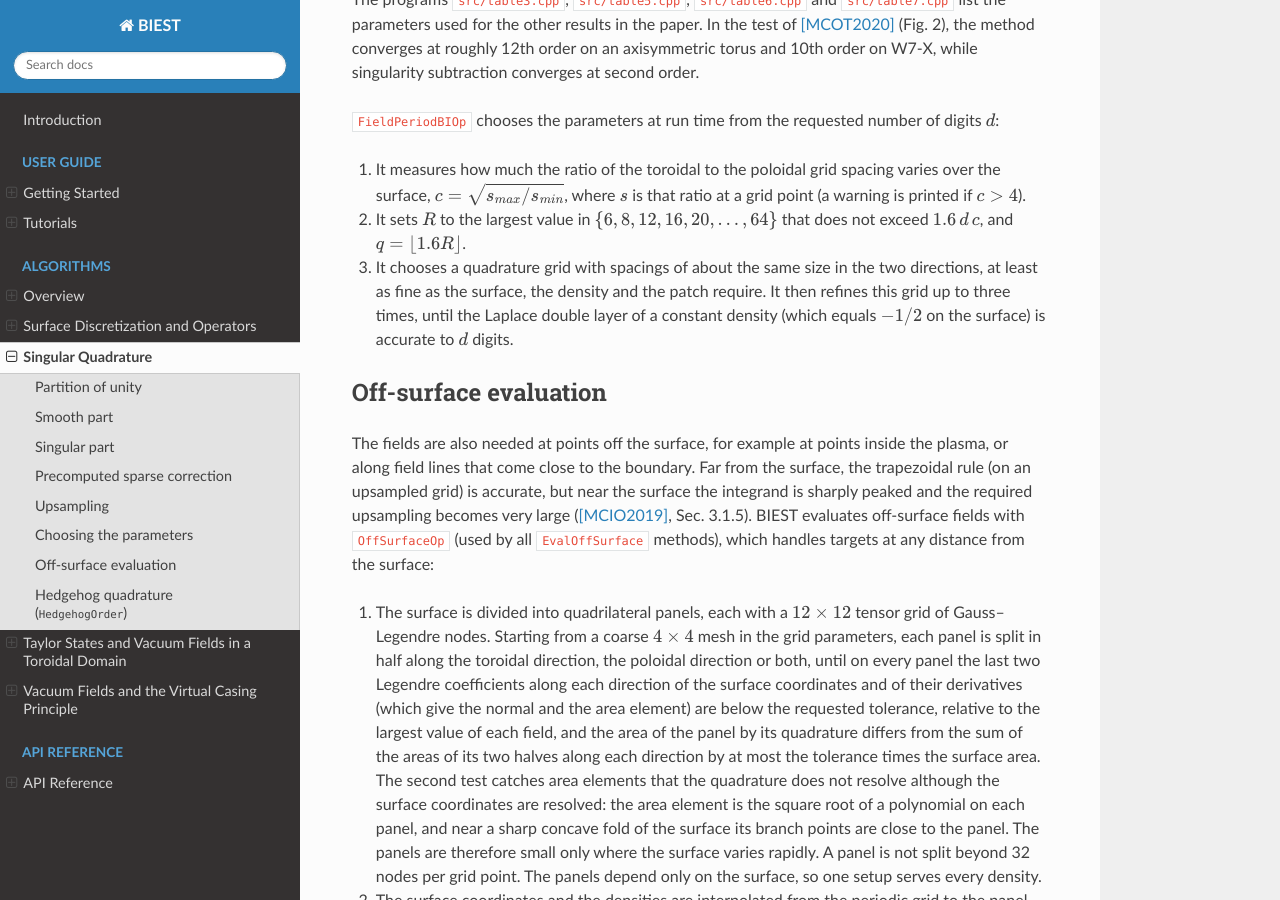
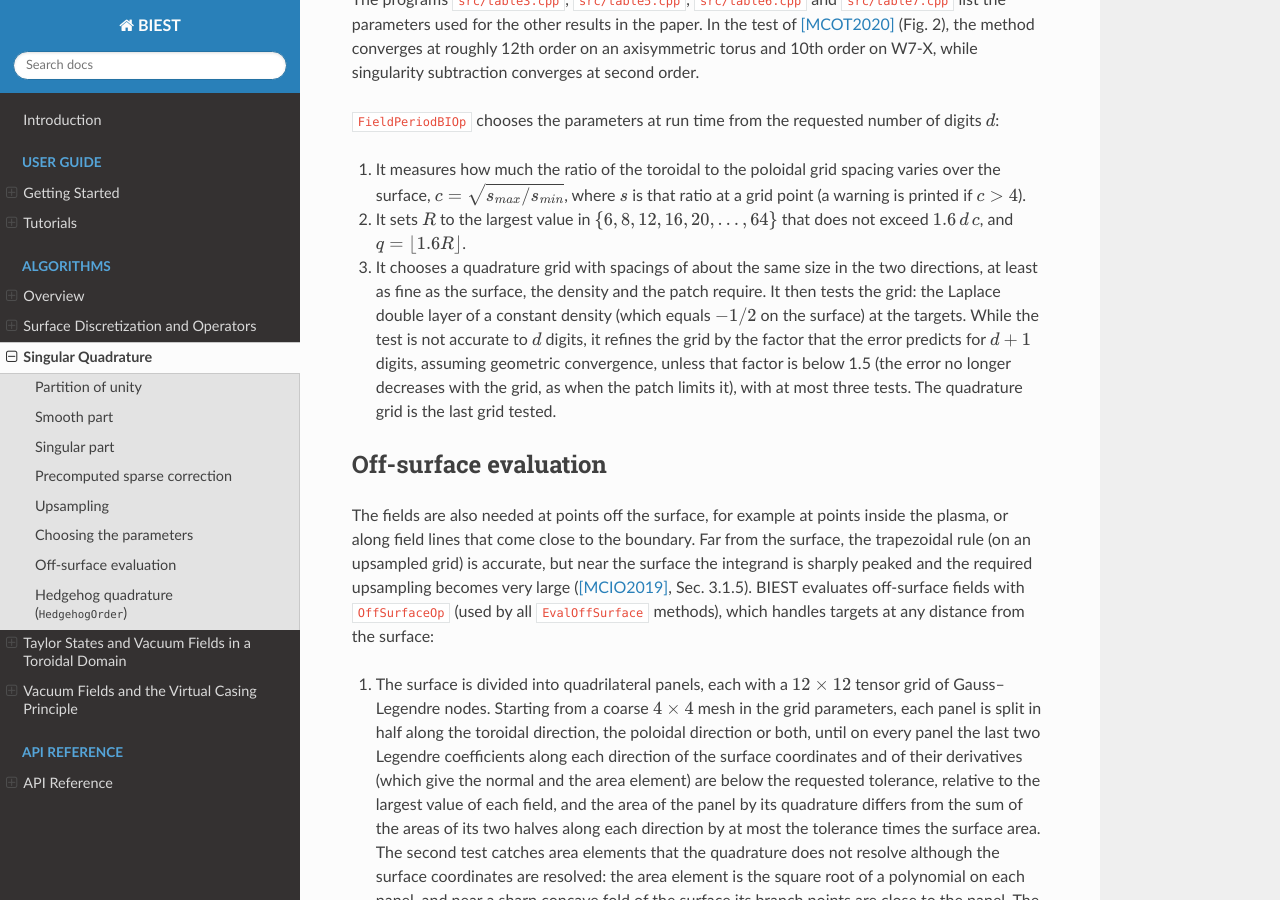
Before and after one commit to dmalhotra/BIEST, a Sphinx documentation site: the page built from doc/algorithms/singular-quadrature.rst, in a window 1280 px wide and 900 px high, scrolled down 3589 px. Built offline with Sphinx 7.4.7 and the Read the Docs theme 3.1.0, drawn with Linux system fonts in a browser that asks for light colours.

Commit message:
FieldPeriodBIOp: the quadrature grid is the last grid tested
The double-layer test refined to a grid and then set up a finer one, rounded to the aspect ratio of the surface,
which it never tested: at digits 12 it tested 2816x256 and set up 3584x256, for the same error. Now each grid is
finer by the factor that the error predicts for digits+1 digits, at most three tests, stopping when the factor is
below 1.5, and the last grid tested is the one set up: at digits 12, 2816x256, eval 0.194 s -> 0.158 s on 96
threads, error 1.34e-11 -> 1.35e-11. BoundaryIntegralOp::Upsample calls SurfaceOp::Upsample.

Co-Authored-By: Claude Opus 5.5 <noreply@anthropic.com>

```diff
--- a/doc/algorithms/singular-quadrature.rst
+++ b/doc/algorithms/singular-quadrature.rst
@@ -207,8 +207,11 @@ used for the other results in the paper. In the test of [MCOT2020]_ (Fig. 2), th
 2. It sets :math:`R` to the largest value in :math:`\{6, 8, 12, 16, 20, \ldots, 64\}` that does not exceed
    :math:`1.6\,d\,c`, and :math:`q = \lfloor 1.6 R \rfloor`.
 3. It chooses a quadrature grid with spacings of about the same size in the two directions, at least as fine as the
-   surface, the density and the patch require. It then refines this grid up to three times, until the Laplace double
-   layer of a constant density (which equals :math:`-1/2` on the surface) is accurate to :math:`d` digits.
+   surface, the density and the patch require. It then tests the grid: the Laplace double layer of a constant density
+   (which equals :math:`-1/2` on the surface) at the targets. While the test is not accurate to :math:`d` digits, it
+   refines the grid by the factor that the error predicts for :math:`d+1` digits, assuming geometric convergence,
+   unless that factor is below 1.5 (the error no longer decreases with the grid, as when the patch limits it), with at
+   most three tests. The quadrature grid is the last grid tested.
 
 .. _algorithms-off-surface:
 
```
Also changed, not shown: 2 other files.
